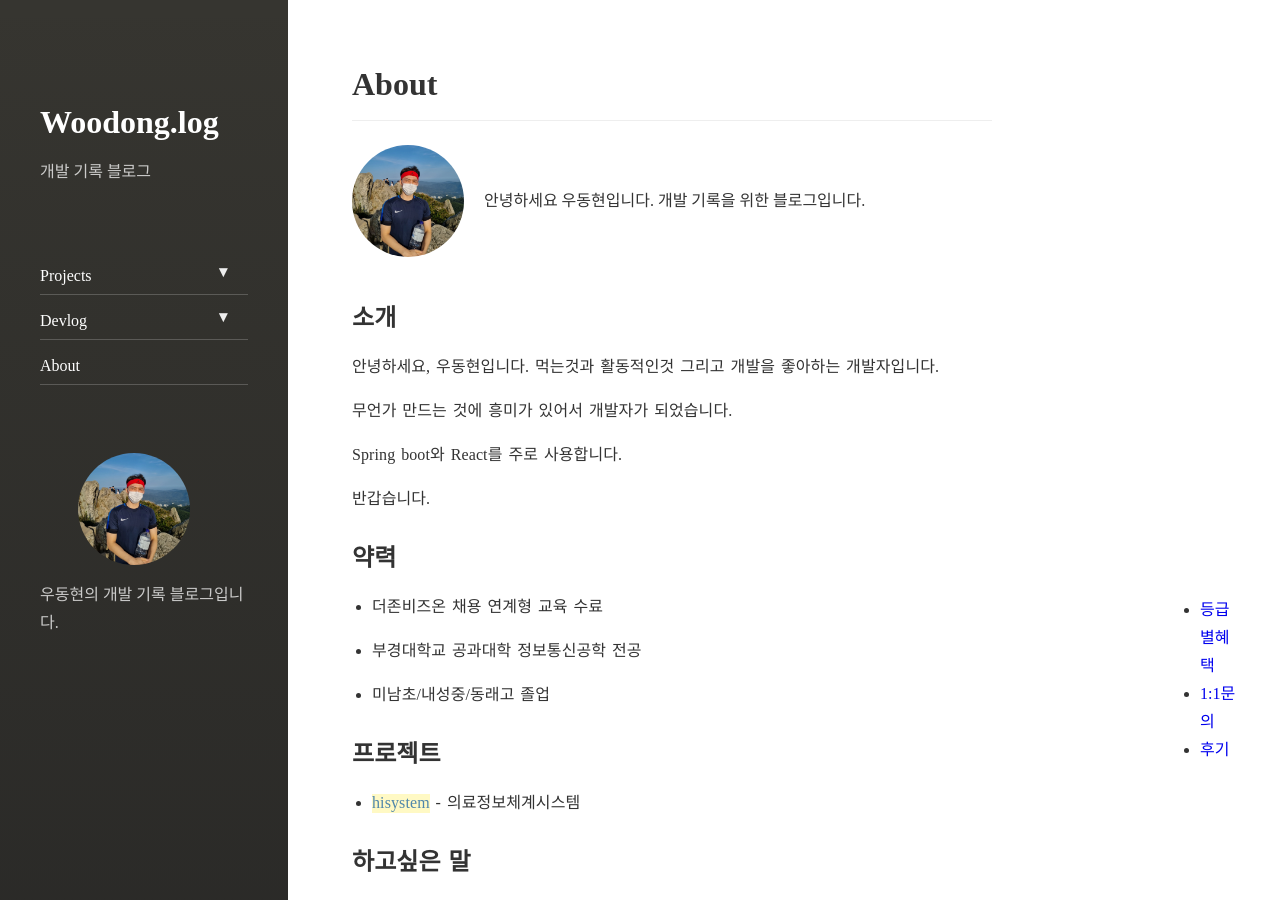
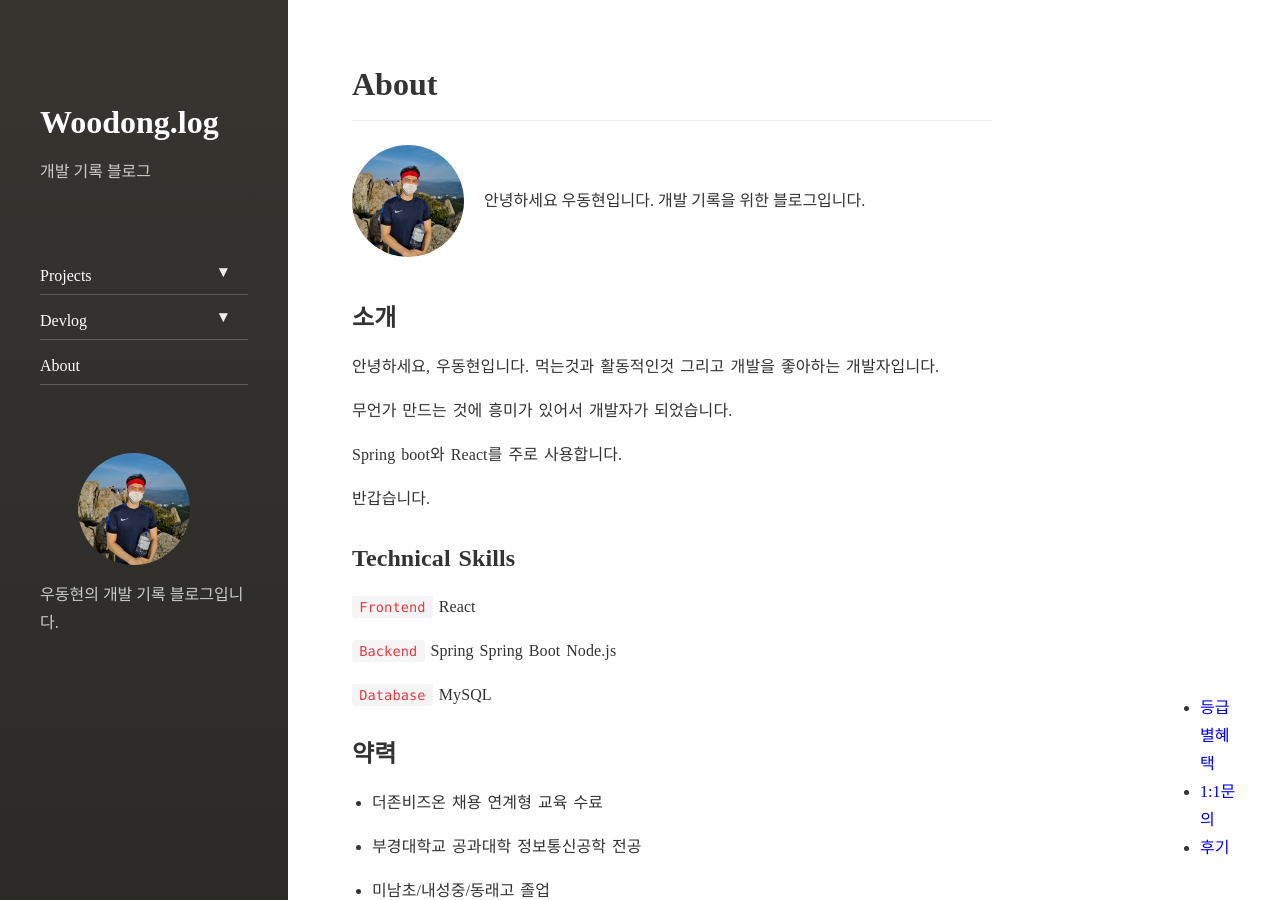
Before and after one commit to dhsj8405/dhsj8405.github.io, a Jekyll site: the page built from about.md, in a window 1280 px wide and 900 px high. Built offline with Jekyll 4.4.1, drawn with Linux system fonts in a browser that asks for light colours; nearby versions of some CDN libraries.

Commit message:
about 스킬추가

```diff
--- a/about.md
+++ b/about.md
@@ -16,6 +16,21 @@ Spring boot와 React를 주로 사용합니다.
 
 반갑습니다.
 
+## Technical Skills
+
+`Frontend`
+React
+
+`Backend`
+Spring
+Spring Boot
+Node.js
+
+
+`Database`
+ MySQL
+
+
 ## 약력
 
 - 더존비즈온 채용 연계형 교육 수료
```
